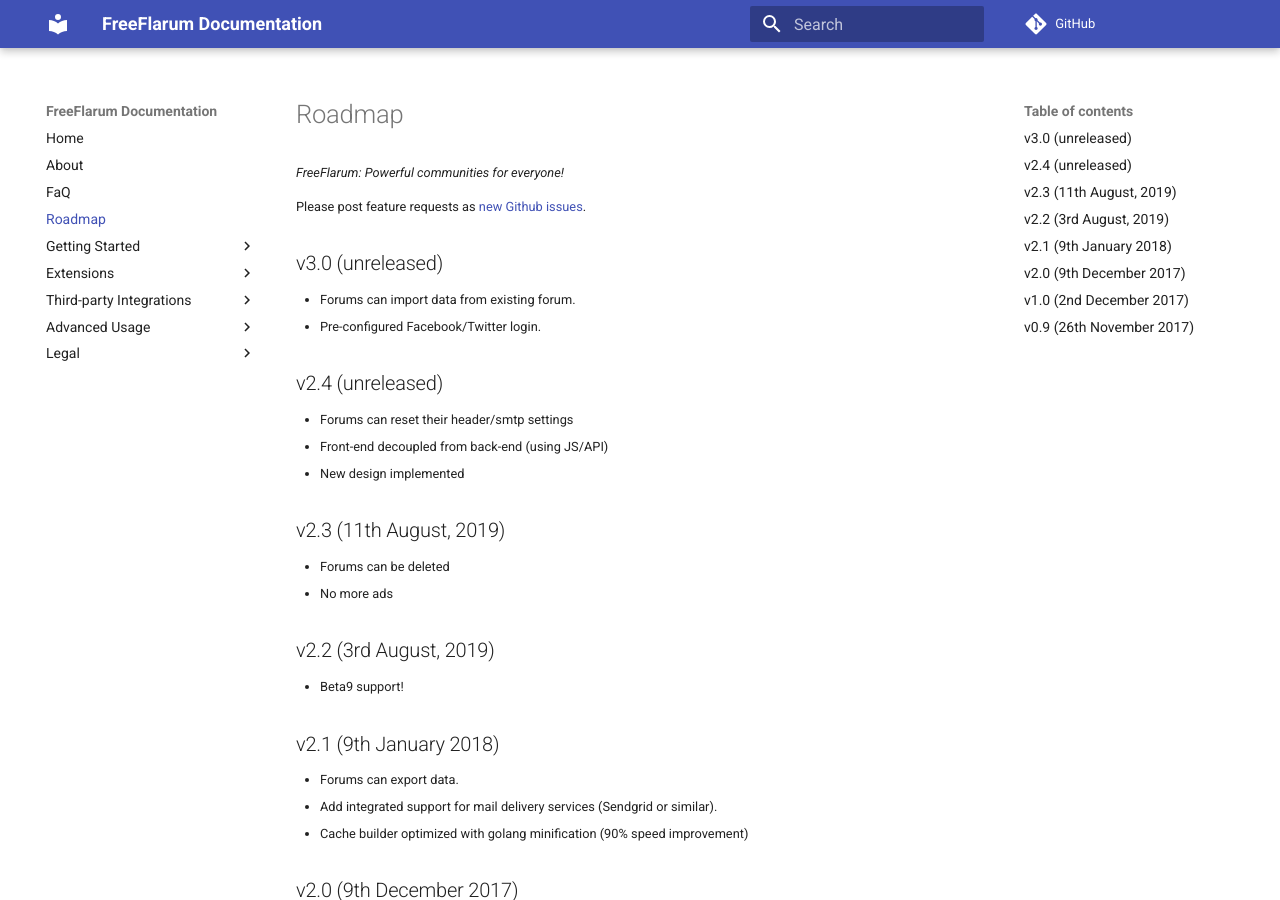
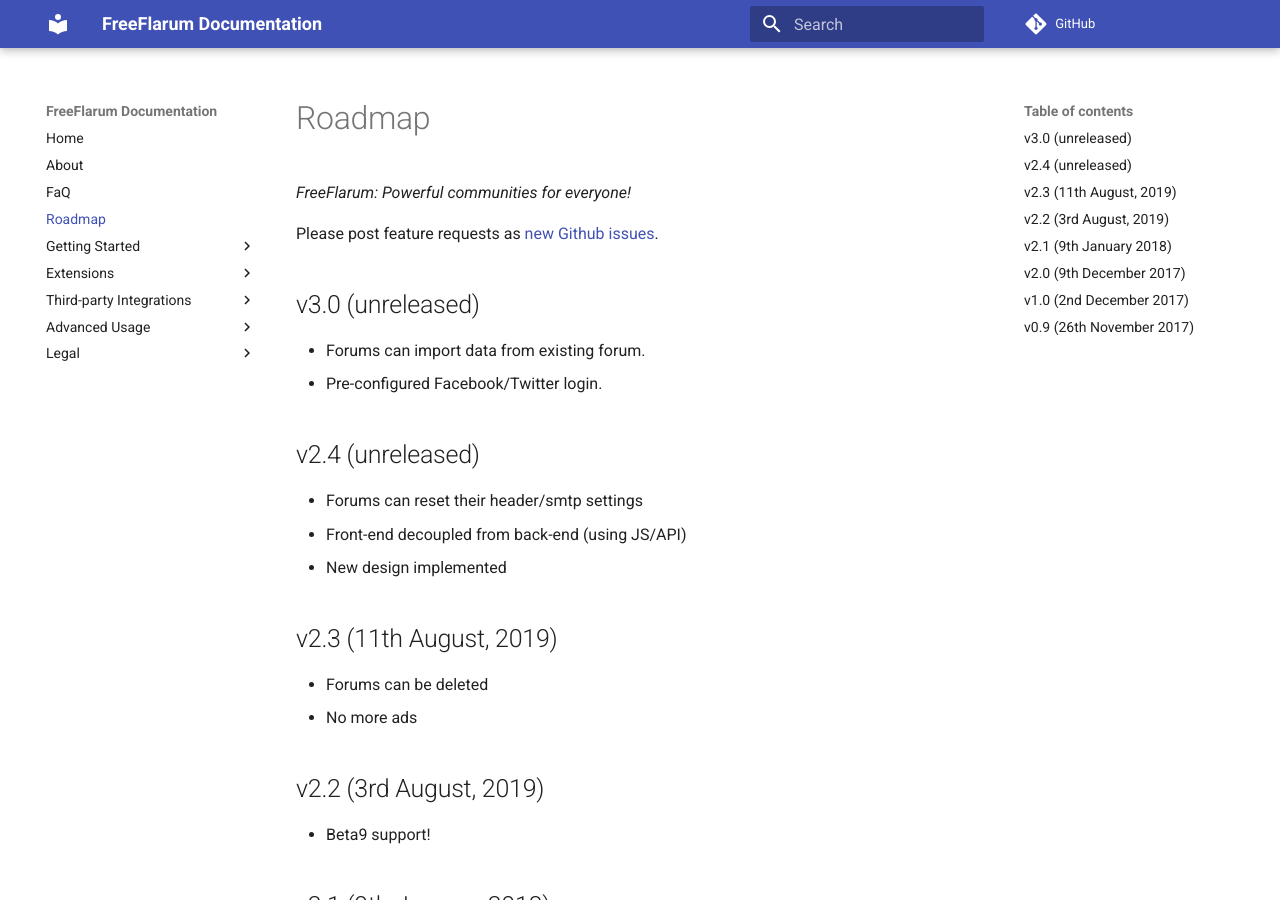
Before and after one commit to FreeFlarum/freeflarum.com, an MkDocs documentation site: the page built from docs/roadmap.md, in a window 1280 px wide and 900 px high. Built offline with MkDocs 1.6.1 and Material for MkDocs 9.7.7, drawn with Linux system fonts in a browser that asks for light colours; comment, search, counter and statistics services are not loaded.

Commit message:
Update mkdocs.yml
• Fixed style tweaks path.

```diff
--- a/mkdocs.yml
+++ b/mkdocs.yml
@@ -63,7 +63,7 @@
     - 'Terms': 'legal/terms.md'
 
 extra_css:
-  - 'style-tweaks/font-size.css'
+  - 'docs/style-tweaks/font-size.css'
 
 markdown_extensions:
   - admonition
```
